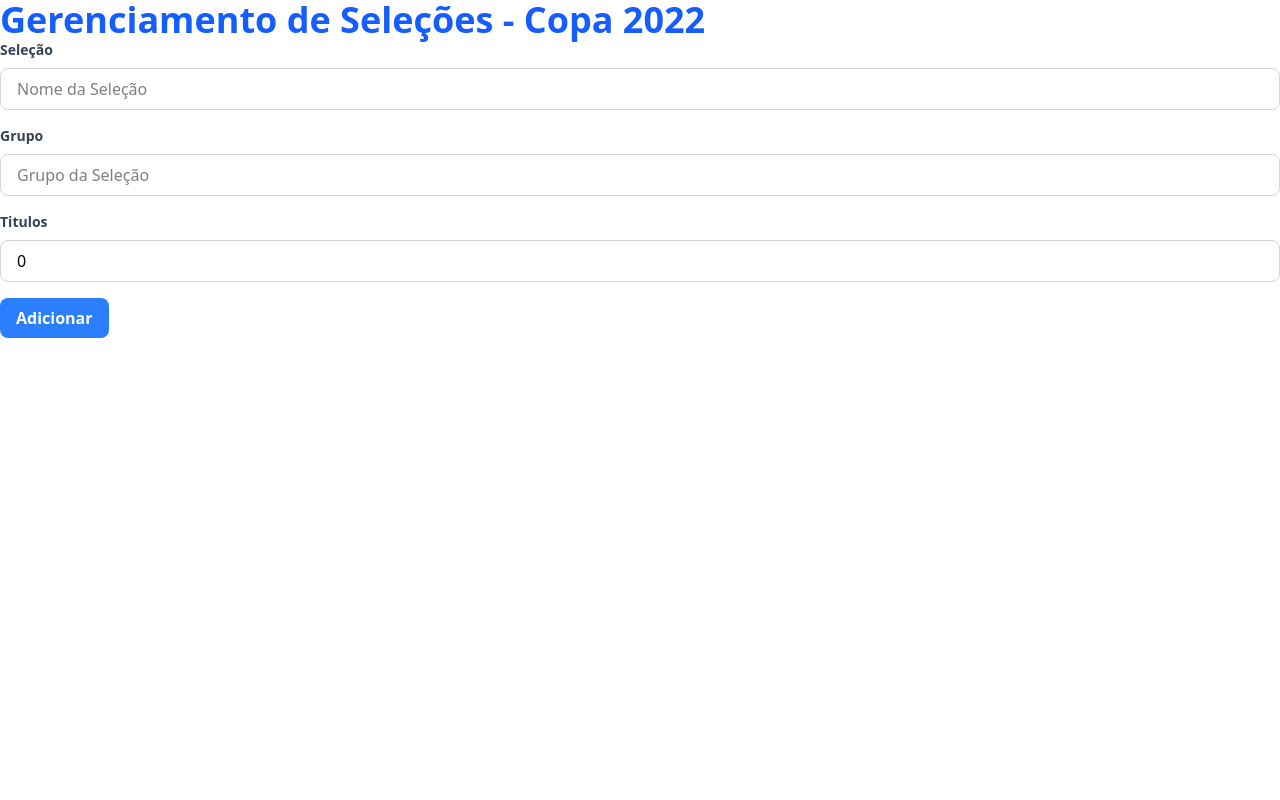
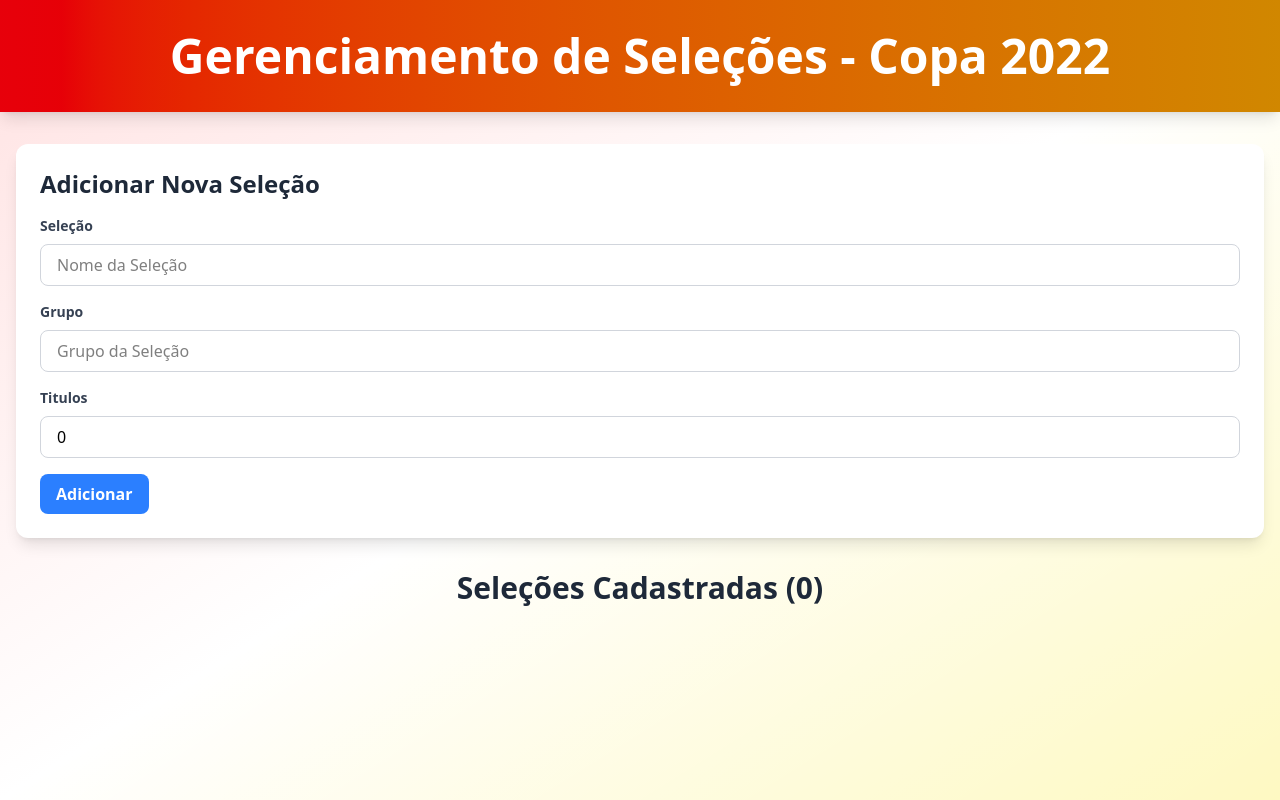
Before and after one commit to paulohenriquedeandrade/roadmap-topico-react, a React (Vite) app: page / in a window 1280 px wide. Built offline with nearby package versions, Linux system fonts and the light colour scheme.

Commit message:
feat: aplica design temático da Copa com Tailwind

```diff
--- a/src/App.tsx
+++ b/src/App.tsx
@@ -7,11 +7,26 @@ function App() {
   const { selecoes, adicionarSelecao, deletarSelecao } = useSelecaoStore();
 
   return (
-    <div>
-      <h1 className="text-4xl font-bold text-blue-600">
+    <div className="min-h-screen bg-linear-to-br from-red-100 via-white to bg-yellow-100">
+      <header className="bg-linear-to-r from-red-600 to-yellow-600 text-white py-4 sm:py-8 px-2 sm:px-4 shadow-lg">
+        <h1 className="text-2xl sm:text-4xl md:text-5xl font-bold text-center">
           Gerenciamento de Seleções - Copa 2022
         </h1>
+      </header>
+
+      <main className="container mx-auto px-2 sm:px-4 py-4 sm:py-8 max-w-7xl">
+        <section className="bg-white rounded-xl shadow-lg p-4 sm:p-6 mb-4 sm:mb-8">
+          <h2 className="text-2xl font-bold text-gray-800 mb-4">
+            Adicionar Nova Seleção
+          </h2>
           <SelecaoForm onSubmit={adicionarSelecao} />
+        </section>
+
+        <section className="mt-8">
+          <h2 className="text-3xl font-bold text-gray-800 mb-6 text-center">
+            Seleções Cadastradas ({selecoes.length})
+          </h2>
+          <div className="grid grid-cols-1 md:grid-cols-2 lg:grid-cols-3 gap-6">
             {selecoes.map((selecao) => (
               <Card
                 key={selecao.id}
@@ -32,6 +47,9 @@ function App() {
               </Card>
             ))}
           </div>
+        </section>
+      </main>
+    </div>
   );
 }
 
```
Lines whose indentation alone changed are shown as unchanged.
